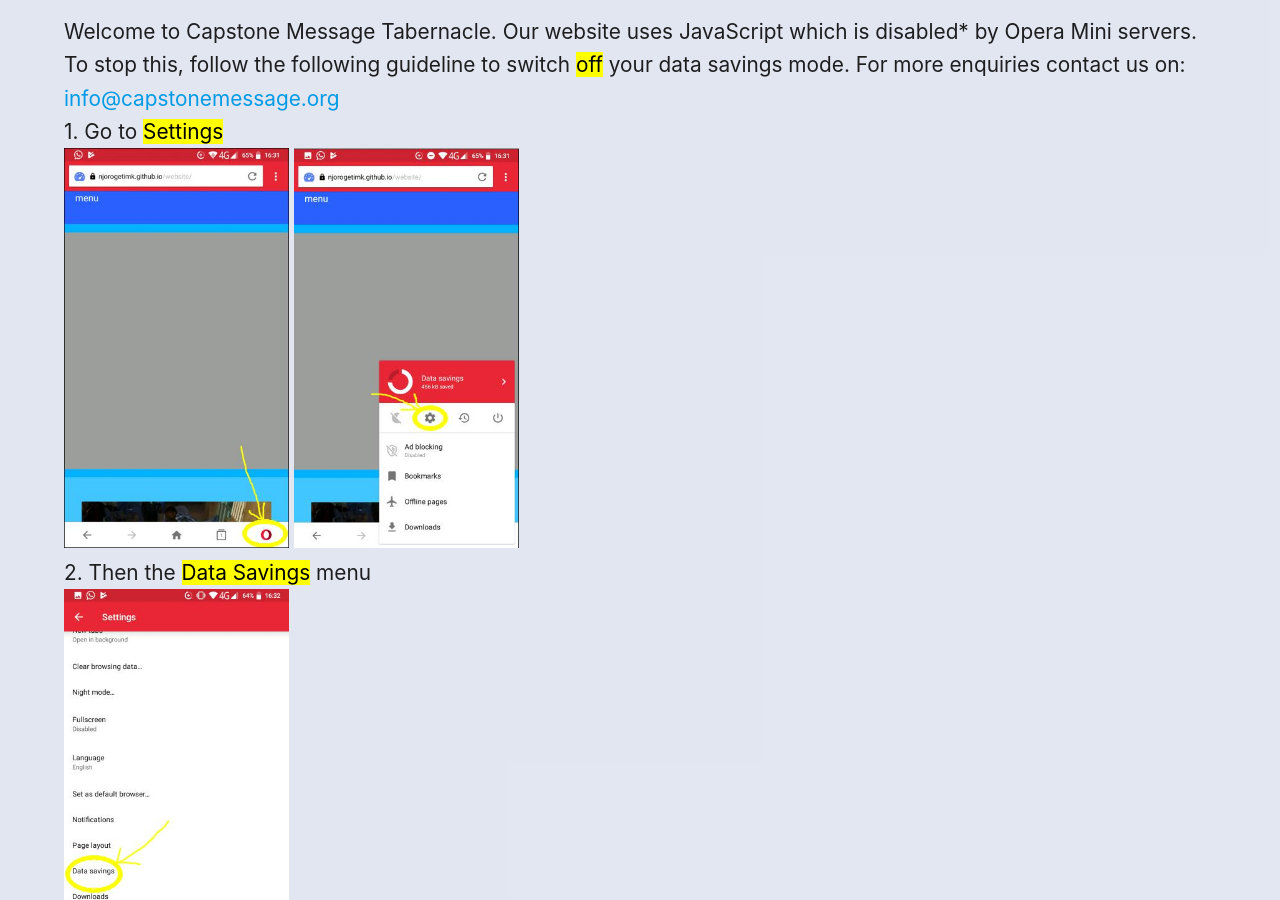
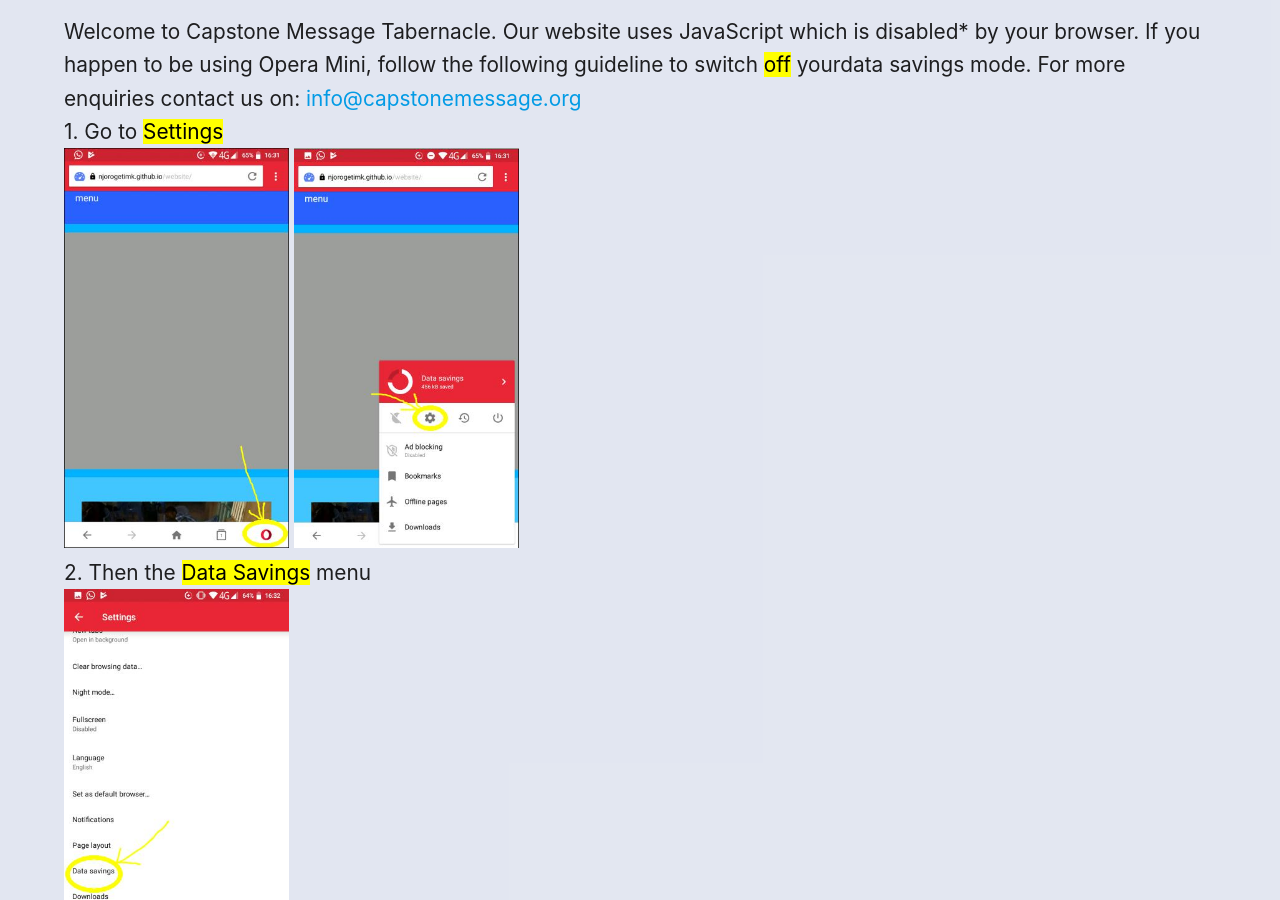
Before and after one commit to njorogetimk/matCSS, a Jekyll site: the page opera.html, which Jekyll copies as it is, in a window 1280 px wide and 900 px high. Built offline with Jekyll 4.4.1, drawn with Linux system fonts in a browser that asks for light colours; nearby versions of some CDN libraries.

Commit message:
Update the opera changes

```diff
--- a/index.html
+++ b/index.html
@@ -3,7 +3,11 @@
 title: Capstone Message Tabernacle
 ---
 
-<section class="section" id="opera" style="display: none;"></section>
+<section class="section" id="opera">
+  <div>
+    <p><a href="opera.html">Activate JavaScript</a></p>
+  </div>
+</section>
 <!-- <h2 style="">Capstone Message Tabernacle</h2> -->
 <!-- Announcements -->
 <section class="section white" id="theme">
--- a/opera.html
+++ b/opera.html
@@ -1,28 +1,45 @@
 <!DOCTYPE html>
 <html lang="en" dir="ltr">
   <head>
-    <meta charset="utf-8">
-    <link rel="stylesheet" href="/css/ghpages-materialize.css">
-    <link rel="stylesheet" href="/css/custom.css">
+    <meta charset="utf-8" />
+    <link rel="stylesheet" href="/css/ghpages-materialize.css" />
+    <link rel="stylesheet" href="/css/custom.css" />
     <title>Opera Mini settings</title>
   </head>
   <body>
     <section class="section">
       <div class="container opera">
-        <p>Welcome to Capstone Message Tabernacle. Our website uses JavaScript which is disabled* by Opera Mini servers. To stop this, follow the following guideline to switch <mark>off</mark> your data savings mode. For more enquiries contact us on: <a href="mailto:info@capstonemessage.org">info@capstonemessage.org</a></p>
+        <p>
+          Welcome to Capstone Message Tabernacle. Our website uses JavaScript
+          which is disabled* by your browser. If you happen to be using Opera
+          Mini, follow the following guideline to switch
+          <mark>off</mark> yourdata savings mode. For more enquiries contact us
+          on:
+          <a href="mailto:info@capstonemessage.org">info@capstonemessage.org</a>
+        </p>
         <p>1. Go to <mark>Settings</mark></p>
-        <img class="responsive-img"src="images/1.jpg" alt="not responding">
-        <img class="responsive-img"src="images/2.jpg" alt="settings">
+        <img class="responsive-img" src="images/1.jpg" alt="not responding" />
+        <img class="responsive-img" src="images/2.jpg" alt="settings" />
         <p>2. Then the <mark>Data Savings</mark> menu</p>
-        <img class="responsive-img"src="images/3.jpg" alt="data savings">
+        <img class="responsive-img" src="images/3.jpg" alt="data savings" />
         <p>3. On the dropdown settings, select <mark>Off</mark></p>
-        <img class="responsive-img"src="images/4.jpg" alt="dropdown">
-        <img class="responsive-img"src="images/5.jpg" alt="off">
+        <img class="responsive-img" src="images/4.jpg" alt="dropdown" />
+        <img class="responsive-img" src="images/5.jpg" alt="off" />
         <p>4. navigate <mark>back</mark> and <mark>reload</mark></p>
-        <img class="responsive-img"src="images/7.png" alt="success">
-        <p><a href="index.html"><i class="fas fa-arrow-alt-circle-left fa-2x"></i></a> Back</p>
+        <img class="responsive-img" src="images/7.png" alt="success" />
+        <p>
+          <a href="index.html"
+            ><i class="fas fa-arrow-alt-circle-left fa-2x"></i
+          ></a>
+          Back
+        </p>
       </div>
     </section>
-    <script defer src="https://use.fontawesome.com/releases/v5.6.3/js/all.js" integrity="sha384-EIHISlAOj4zgYieurP0SdoiBYfGJKkgWedPHH4jCzpCXLmzVsw1ouK59MuUtP4a1" crossorigin="anonymous"></script>
+    <script
+      defer
+      src="https://use.fontawesome.com/releases/v5.6.3/js/all.js"
+      integrity="sha384-EIHISlAOj4zgYieurP0SdoiBYfGJKkgWedPHH4jCzpCXLmzVsw1ouK59MuUtP4a1"
+      crossorigin="anonymous"
+    ></script>
   </body>
 </html>
```
Also changed, not shown: js/custom.js (+6 -2 lines).
